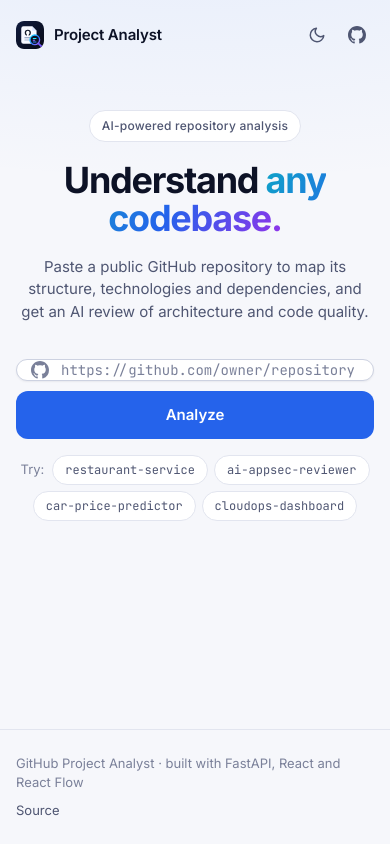
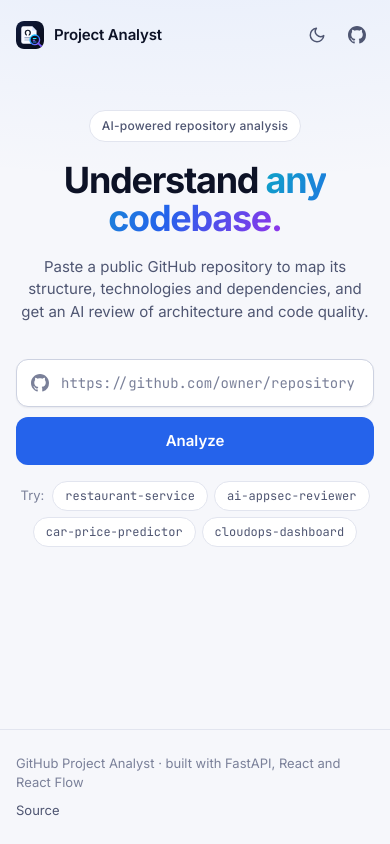
Before and after one commit to olegicks/github-project-analyst, a React (Vite) app in the folder frontend/: page / in a window 390 px wide. Built offline with nearby package versions, Linux system fonts and the light colour scheme; no server answers.

Commit message:
fix: keep search field height on mobile

```diff
--- a/frontend/src/App.css
+++ b/frontend/src/App.css
@@ -1017,6 +1017,10 @@
     flex-direction: column;
   }
 
+  .search-field {
+    flex: none;
+  }
+
   .metrics,
   .info-grid {
     grid-template-columns: 1fr 1fr;
```
